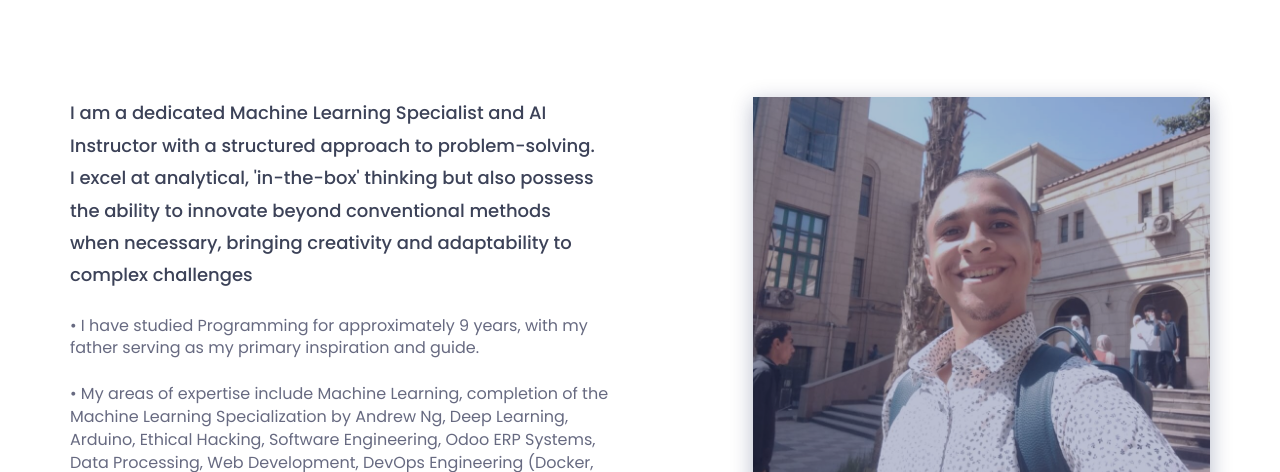
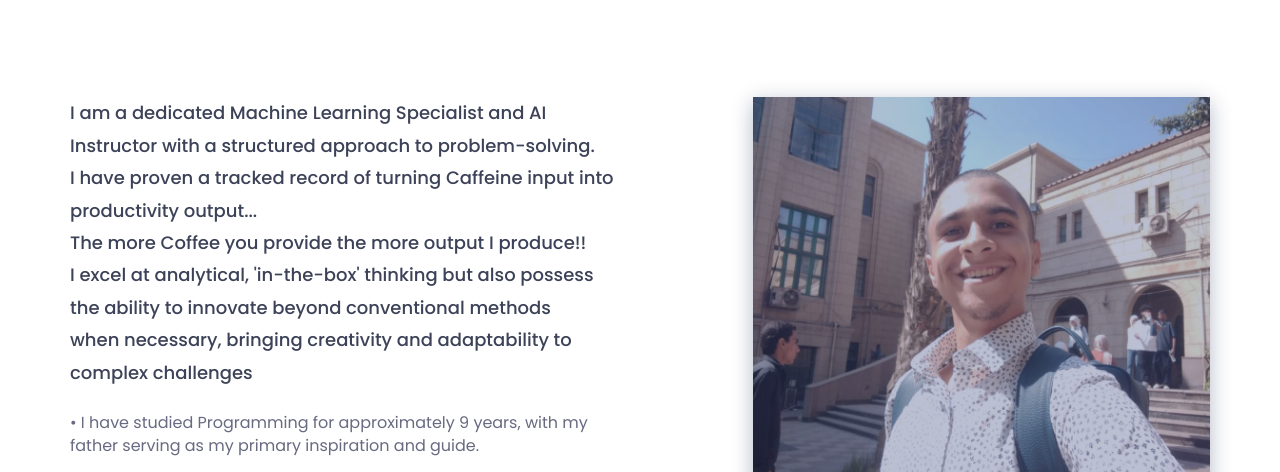
Before and after one commit to zi-crypto/MyWebsite, a plain HTML site: page index.html in a window 1280 px wide. Shown: the part 1020-1492 px from the top of the page. Drawn offline with nearby package versions, Linux system fonts and the light colour scheme.

Commit message:
Update index.html

```diff
--- a/index.html
+++ b/index.html
@@ -84,7 +84,7 @@
 			                    <li class="smooth-menu"><a href="#profiles">profile</a></li>
 			                    <li class="smooth-menu"><a href="#portfolio">portfolio</a></li>
 					    <li class="smooth-menu"><a href="#services">services</a></li>
-					    <li class="smooth-menu"><a href="https://ziadamer.substack.com">blog</a></li>
+					    <li class="smooth-menu"><a href="/blog">blog</a></li>
 			                    <!-- <li class="smooth-menu"><a href="#clients">clients</a></li> -->
 			                    <li class="smooth-menu"><a href="#contact">contact</a></li>
 			                </ul><!--/.nav -->
@@ -127,7 +127,7 @@
 						<div class="col-sm-6">
 							<div class="single-about-txt">
 								<h3>
-I am a dedicated Machine Learning Specialist and AI Instructor with a structured approach to problem-solving.<br> I excel at analytical, 'in-the-box' thinking but also possess the ability to innovate beyond conventional methods <br> when necessary, bringing creativity and adaptability to complex challenges								</h3>
+I am a dedicated Machine Learning Specialist and AI Instructor with a structured approach to problem-solving.<br> I have proven a tracked record of turning Caffeine input into productivity output... <br> The more Coffee you provide the more output I produce!! <br>I excel at analytical, 'in-the-box' thinking but also possess the ability to innovate beyond conventional methods <br> when necessary, bringing creativity and adaptability to complex challenges								</h3>
 								<br><ul>
 									<li> • I have studied Programming for approximately 9 years, with my father serving as my primary inspiration and guide.</li><br>
 									<li> • My areas of expertise include Machine Learning, completion of the Machine Learning Specialization by Andrew Ng, Deep Learning, Arduino, Ethical Hacking, Software Engineering, Odoo ERP Systems, Data Processing, Web Development, DevOps Engineering (Docker, Portainer, Kubernetes), as well as foundational skills in Graphic Design, Video Editing, 3D Modeling (3Ds Max), Linux System Engineering, and Teaching.</li><br>
@@ -158,7 +158,7 @@ I am a dedicated Machine Learning Specialist and AI Instructor with a structured
 						</div>
 						<div class="col-sm-offset-1 col-sm-5">
 							<div class="single-about-img">
-								<img src="assets/images/about/profile_image.jpg" alt="profile_image" class="cover">
+								<img src="assets/images/about/profile_image.jpg" alt="profile_image" class="fill">
 								<div class="about-list-icon">
 									<ul>
 										<li>
```
